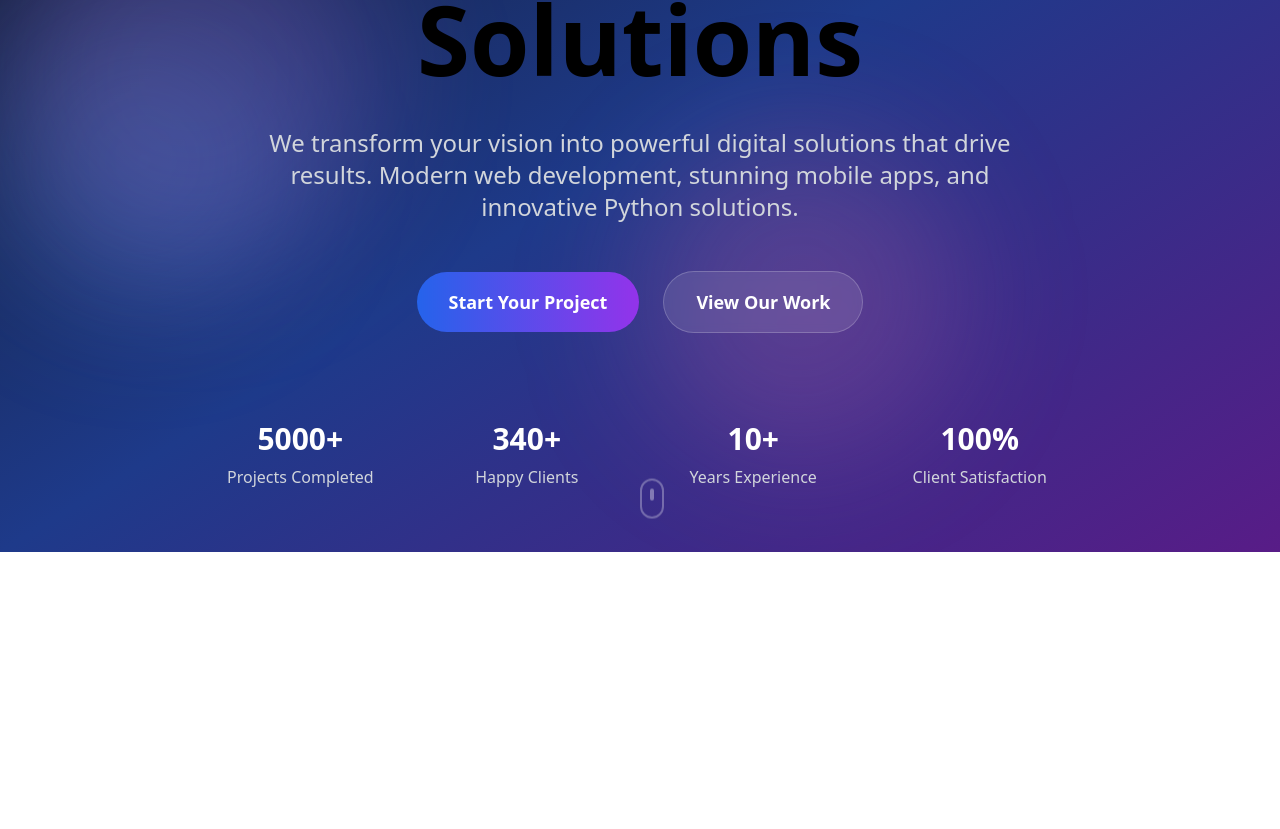
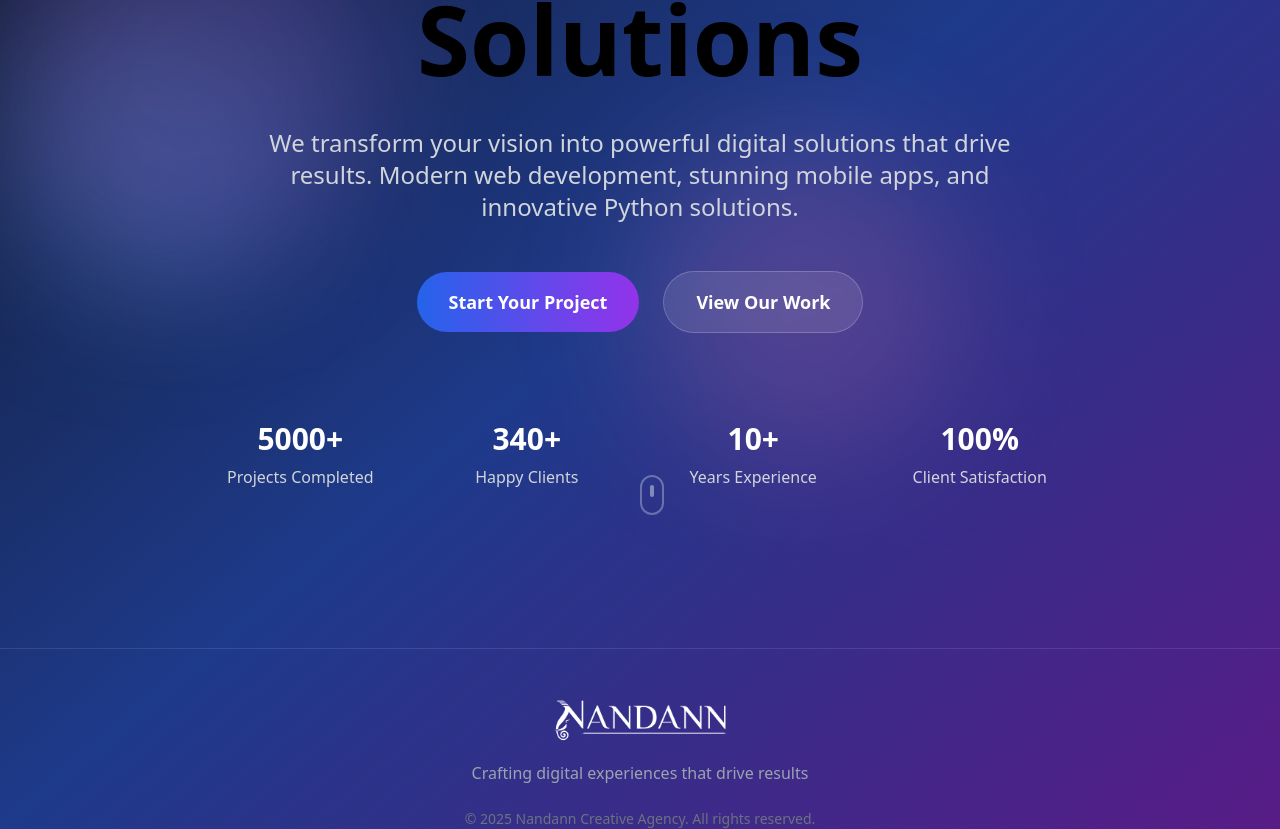
Before and after one commit to prakharbhatia/nandann-creative, a Next.js app: page / in a window 1280 px wide. Shown: the part 248-1077 px from the top of the page. Before the commit the page ends 800 px from the top, so only its background shows below. Built offline with nearby package versions, Linux system fonts and the light colour scheme.

Commit message:
Add Footer component to all pages and highlight portfolio CTA button

```diff
--- /dev/null
+++ b/components/Footer.tsx
@@ -0,0 +1,44 @@
+import React, { useState } from 'react';
+import Image from 'next/image';
+
+export default function Footer() {
+  const [logoError, setLogoError] = useState(false);
+
+  return (
+    <footer className="max-w-7xl mx-auto px-4 sm:px-6 lg:px-8 mt-24 pt-12 border-t border-white/10">
+      <div className="text-center">
+        <div className="flex items-center justify-center space-x-3 mb-4">
+          {/* Logo */}
+          {!logoError ? (
+            <Image
+              src="/images/Nandann-logo-new.png"
+              alt="Nandann Creative Agency"
+              width={150}
+              height={50}
+              className="h-12 w-auto brightness-0 invert"
+              onError={() => setLogoError(true)}
+              style={{
+                filter: 'brightness(0) invert(1)',
+                maxHeight: '48px',
+                width: 'auto'
+              }}
+            />
+          ) : (
+            <div className="flex items-center space-x-2">
+              <div className="w-10 h-10 bg-gradient-to-br from-blue-500 to-purple-600 rounded-xl flex items-center justify-center">
+                <span className="text-white font-bold text-lg">N</span>
+              </div>
+              <span className="text-white font-bold text-xl">Nandann Creative Agency</span>
+            </div>
+          )}
+        </div>
+        <p className="text-gray-400 mb-6">
+          Crafting digital experiences that drive results
+        </p>
+        <p className="text-gray-500 text-sm">
+          © 2025 Nandann Creative Agency. All rights reserved.
+        </p>
+      </div>
+    </footer>
+  );
+}
--- a/components/Portfolio.tsx
+++ b/components/Portfolio.tsx
@@ -115,7 +115,7 @@ export default function Portfolio() {
             </p>
             <Link
               href="/contact"
-              className="glass-strong px-8 py-4 rounded-full text-white font-semibold text-lg hover-lift hover:bg-white/30 transition-all duration-300 inline-block"
+              className="bg-gradient-to-r from-blue-600 to-purple-600 hover:from-blue-700 hover:to-purple-700 px-8 py-4 rounded-full text-white font-semibold text-lg hover-lift hover:shadow-xl hover:shadow-blue-500/30 transition-all duration-300 inline-block"
             >
               Get Started Today
             </Link>
--- a/pages/about.tsx
+++ b/pages/about.tsx
@@ -2,6 +2,7 @@ import React from 'react';
 import Head from 'next/head';
 import Navigation from '../components/Navigation';
 import About from '../components/About';
+import Footer from '../components/Footer';
 
 export default function AboutPage() {
   return (
@@ -15,6 +16,7 @@ export default function AboutPage() {
       <div className="bg-gradient-to-br from-gray-900 via-blue-900 to-purple-900 min-h-screen">
         <Navigation />
         <About />
+        <Footer />
       </div>
     </>
   );
--- a/pages/index.tsx
+++ b/pages/index.tsx
@@ -2,6 +2,7 @@ import React from 'react';
 import Head from 'next/head';
 import Navigation from '../components/Navigation';
 import Hero from '../components/Hero';
+import Footer from '../components/Footer';
 
 export default function Home() {
   return (
@@ -15,6 +16,7 @@ export default function Home() {
       <div className="bg-gradient-to-br from-gray-900 via-blue-900 to-purple-900 min-h-screen">
         <Navigation />
         <Hero />
+        <Footer />
       </div>
     </>
   );
--- a/pages/portfolio.tsx
+++ b/pages/portfolio.tsx
@@ -2,6 +2,7 @@ import React from 'react';
 import Head from 'next/head';
 import Navigation from '../components/Navigation';
 import Portfolio from '../components/Portfolio';
+import Footer from '../components/Footer';
 
 export default function PortfolioPage() {
   return (
@@ -15,6 +16,7 @@ export default function PortfolioPage() {
       <div className="bg-gradient-to-br from-gray-900 via-blue-900 to-purple-900 min-h-screen">
         <Navigation />
         <Portfolio />
+        <Footer />
       </div>
     </>
   );
--- a/pages/services.tsx
+++ b/pages/services.tsx
@@ -2,6 +2,7 @@ import React from 'react';
 import Head from 'next/head';
 import Navigation from '../components/Navigation';
 import Services from '../components/Services';
+import Footer from '../components/Footer';
 
 export default function ServicesPage() {
   return (
@@ -15,6 +16,7 @@ export default function ServicesPage() {
       <div className="bg-gradient-to-br from-gray-900 via-blue-900 to-purple-900 min-h-screen">
         <Navigation />
         <Services />
+        <Footer />
       </div>
     </>
   );
```
